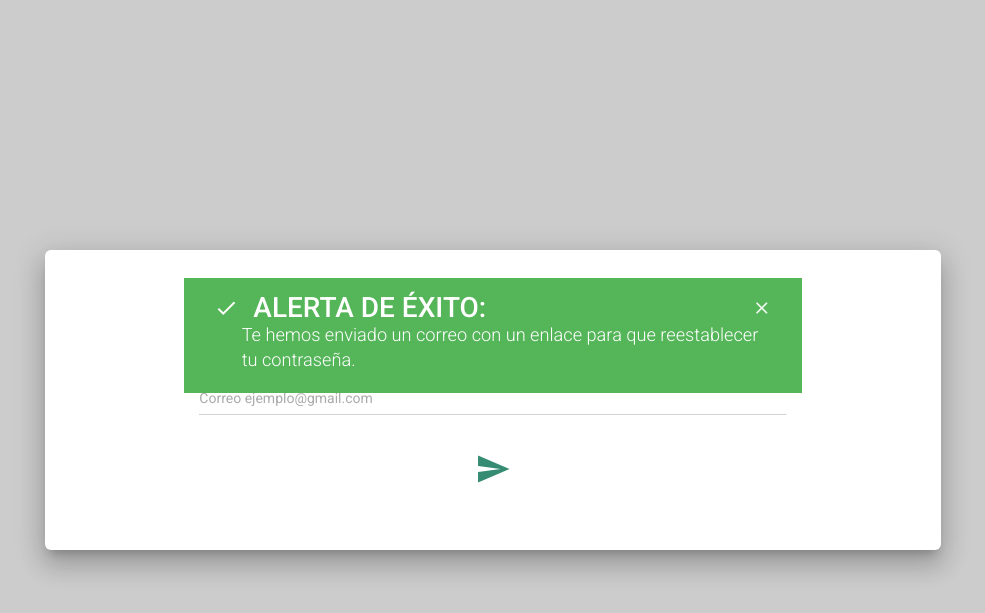
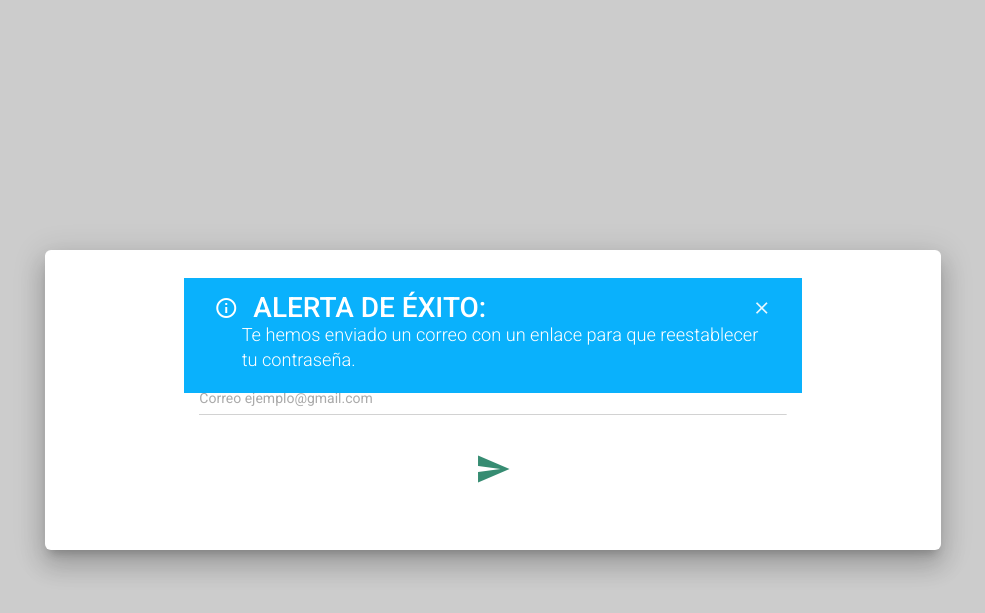
Before and after one commit to LoretoEliel/EPWeb, a Django app: template templates/reset_password/password_reset_form.html in a window 1280 px wide. Shown: the top 613 px of the page, without its empty margins (147-1132 px from the left). Run offline with Django 3.2, Linux system fonts and the light colour scheme; the template is opened without the code that fills it: values that come from a table or form of the project are taken from there, others are empty; parts of the project's set-up code (start-up, migrations or seed data) failed here and were passed over; some libraries are stand-ins or nearby versions.

Commit message:
probando los mensajes

```diff
--- a/templates/reset_password/password_reset_confirm.html
+++ b/templates/reset_password/password_reset_confirm.html
@@ -57,7 +57,7 @@
                                         <button type="button" class="close" data-dismiss="alert" aria-label="Close">
                                             <span aria-hidden="true"><i class="material-icons">clear</i></span>
                                         </button>
-                                        <b>Error Alerta:</b>
+                                        <b>Alerta de Error:</b>
                                         {{ form.new_password1.errors }}
                                         {{ form.new_password2.errors }}
                                     </div>
--- a/templates/reset_password/password_reset_form.html
+++ b/templates/reset_password/password_reset_form.html
@@ -40,11 +40,10 @@
                         <input type="hidden" name="enviar" value="{{ next }}">
                     </div>
 
-                    {% if email == form.save %}
-                    <div class="alert alert-success" style="position: absolute; top: 0; left: 0; margin: auto;">
+                    <div class="alert alert-info" style="position: absolute; top: 0; left: 0; margin: auto;">
                         <div class="container-fluid">
                             <div class="alert-icon">
-                                <i class="material-icons">check</i>
+                                <i class="material-icons">info_outline</i>
                             </div>
                             <button type="button" class="close" data-dismiss="alert" aria-label="Close">
                                 <span aria-hidden="true"><i class="material-icons">clear</i></span>
@@ -53,7 +52,6 @@
                             <h4 style="margin-top: 0; padding: 0; padding-left:1.5em; margin-bottom: 0;">Te hemos enviado un correo con un enlace para que reestablecer tu contraseña.</h4>
                         </div>
                     </div>
-                    {% endif %}
                 </form>
                 {% endblock %}
             </div>
```
